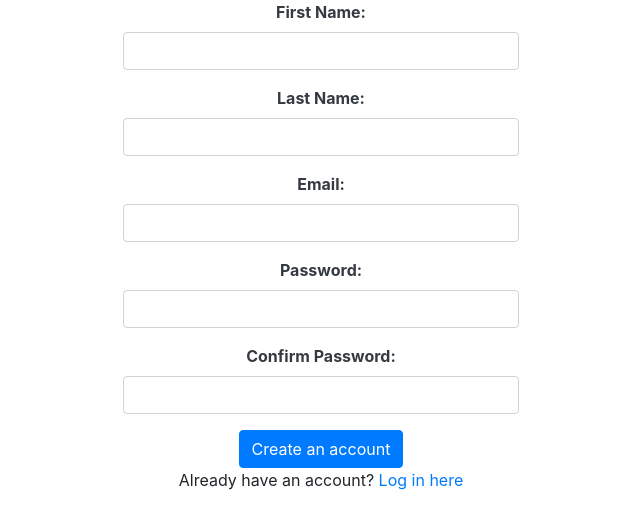
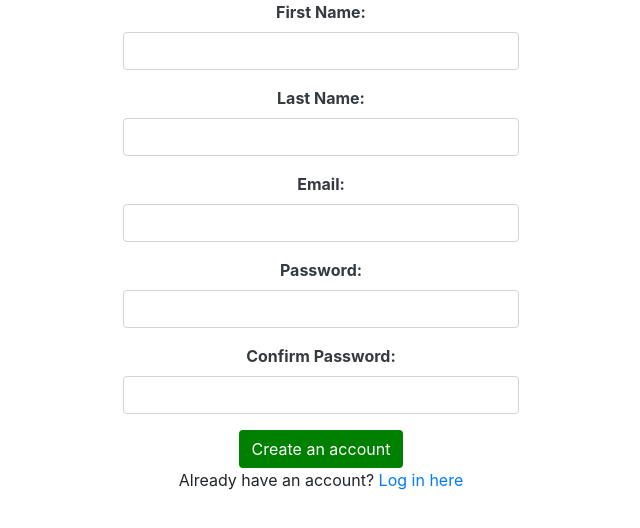
Before and after one commit to inbumbaek/grocery, a React (Create React App) app in the folder client/: page /register in a window 1280 px wide. Shown: the top 528 px of the page, without its empty margins (319-959 px from the left). Built offline with nearby package versions, Linux system fonts and the light colour scheme.

Commit message:
button color change

```diff
--- a/client/src/components/Register.js
+++ b/client/src/components/Register.js
@@ -83,7 +83,7 @@ const Register = (props) => {
                     ) : null}
                         {errors.confirmPassword ? errors.confirmPassword.message : null}
                 </div>
-                <button type="submit" className="btn btn-primary">Create an account</button>
+                <button type="submit" className="btn btn-green-custom">Create an account</button>
                 {/* button color change */}
             </form>
             <div className="text-center">
```
